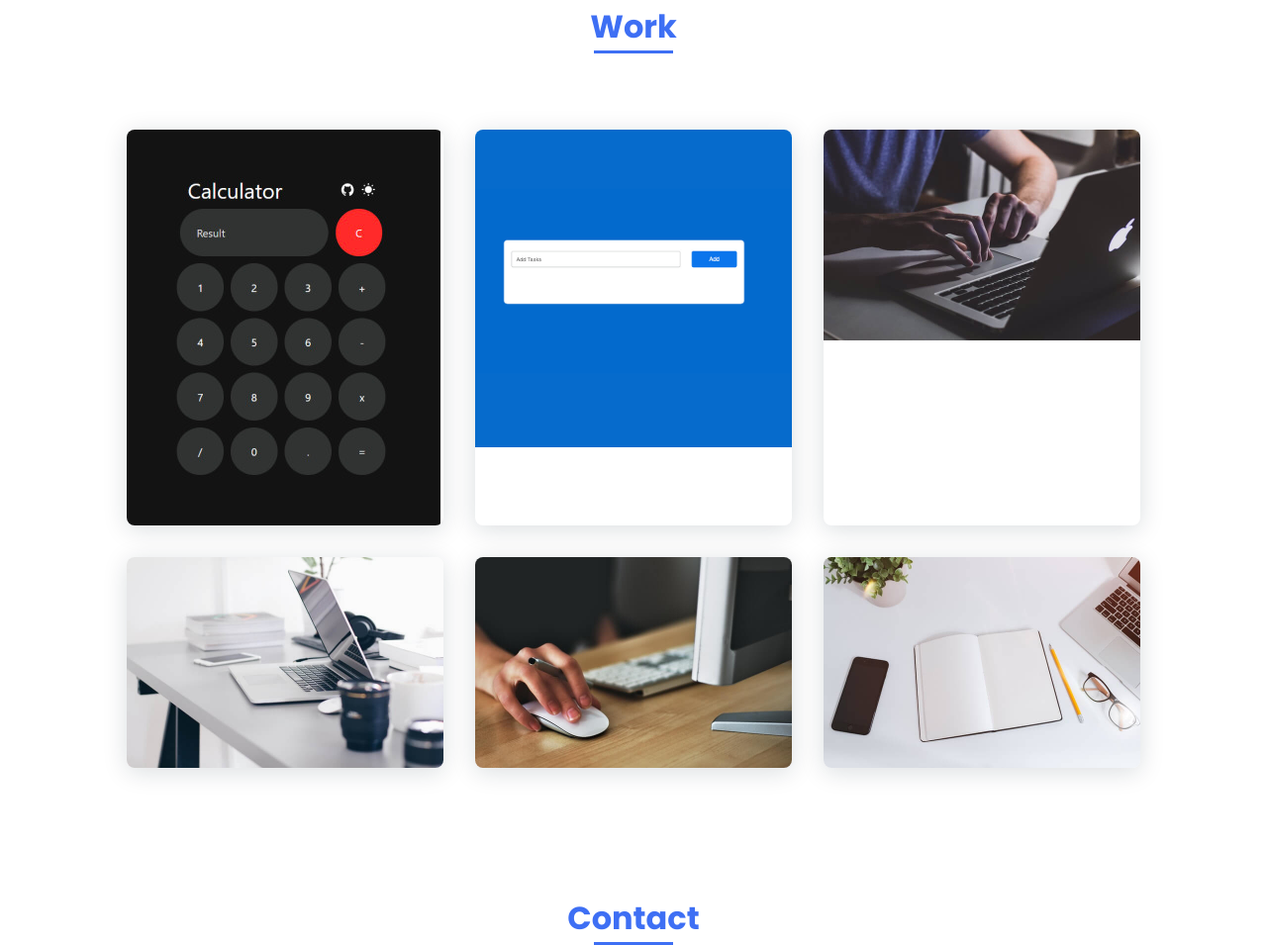
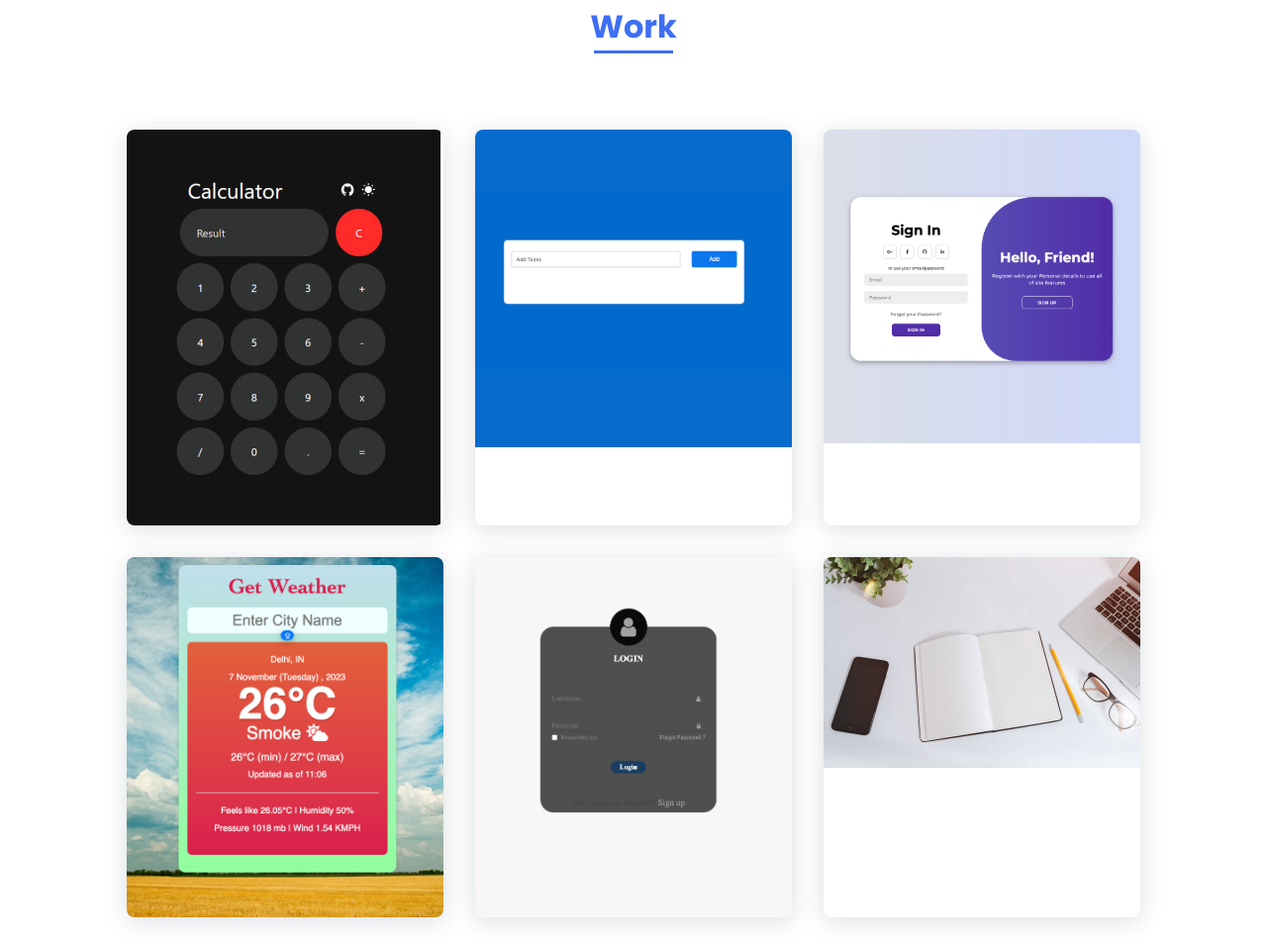
Before and after one commit to atharafaque/Portfolio-webpage, a plain HTML site: page index.html in a window 1280 px wide. Shown: the part 2190-3145 px from the top of the page at 99% size. Drawn offline with nearby package versions, Linux system fonts and the light colour scheme.

Commit message:
first commit

```diff
--- a/index.html
+++ b/index.html
@@ -143,7 +143,7 @@
                 </div>
 
                 <div>
-                    <img src="assets/img/work3.jpg" alt="" class="skills__img">
+                    <img src="assets/img/work0.png" alt="" class="skills__img">
                 </div>
             </div>
         </section>
@@ -155,17 +155,17 @@
                 <a href="https://calculator-js-project.vercel.app/" class="work__img">
                     <img src="assets/img/work1.jpg" alt="Image description">
                 </a>
-                <a href="" class="work__img">
+                <a href="https://to-do-website-three.vercel.app/" class="work__img">
                     <img src="assets/img/work2.jpg" alt="">
                 </a>
-                <a href="" class="work__img">
-                    <img src="assets/img/work3.jpg" alt="">
+                <a href="https://login-form-murex.vercel.app/" class="work__img">
+                    <img src="assets/img/work3.png" alt="">
                 </a>
-                <a href="" class="work__img">
-                    <img src="assets/img/work4.jpg" alt="">
+                <a href="https://weather-app-two-black-85.vercel.app/" class="work__img">
+                    <img src="assets/img/work4.png" alt="">
                 </a>
-                <a href="" class="work__img">
-                    <img src="assets/img/work5.jpg" alt="">
+                <a href="https://login-form-2-bice.vercel.app/" class="work__img">
+                    <img src="assets/img/work5.png" alt="">
                 </a>
                 <a href="" class="work__img">
                     <img src="assets/img/work6.jpg" alt="">
```
Also changed, not shown: assets/img/work0.png (added), assets/img/work3.jpg (deleted), assets/img/work3.png (added), assets/img/work4.jpg (deleted), assets/img/work4.png (added), assets/img/work5.jpg (deleted), assets/img/work5.png (added).
